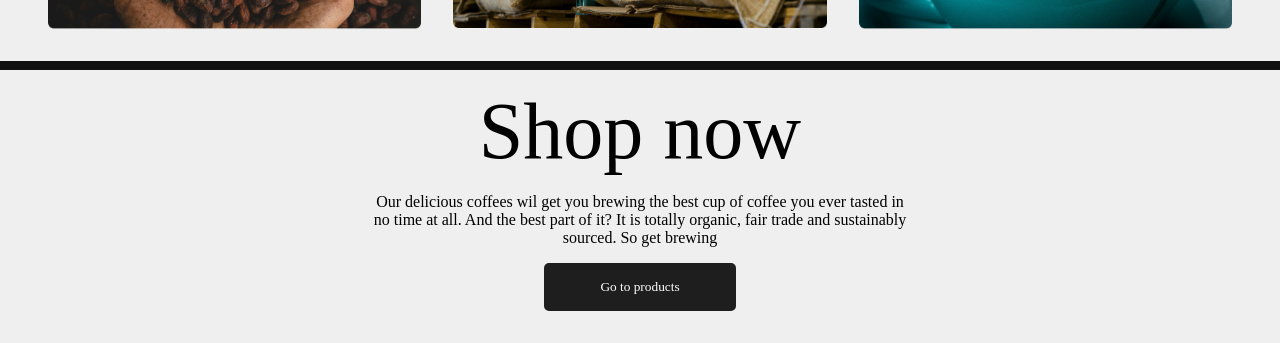
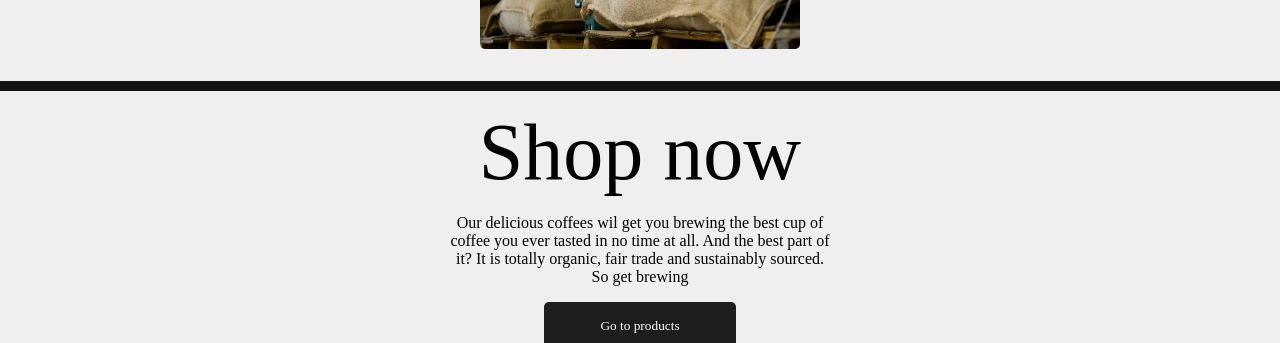
Before and after one commit to Razzoy/Sunshine-Coffee-Project, a React (Vite) app: page / in a window 1280 px wide. Shown: the part 989-1332 px from the top of the page. Built offline with nearby package versions, Linux system fonts and the light colour scheme; a web font is replaced by a local one.

Commit message:
last fix

```diff
--- a/src/components/PageCard/PageCard.module.scss
+++ b/src/components/PageCard/PageCard.module.scss
@@ -62,6 +62,8 @@
         padding: 1rem 0;
         @extend %inika;
         font-size: 1rem;
+        width: 200px;
+        margin: auto;
         &:hover{
             cursor: pointer;
             transform: scale(0.99);
@@ -73,12 +75,6 @@
         }
     }
 
-    @media (min-width: 700px) {
-
-    }
-
-    @media (min-width: 1100px) {
-    }
 }
 
 .roastContainer{
--- a/src/components/SectionAbout/SectionAbout.module.scss
+++ b/src/components/SectionAbout/SectionAbout.module.scss
@@ -24,6 +24,8 @@
     }
 
     @media (min-width: 1100px) {
+    margin: 0 8rem;
+
         h2 {
             min-height: 0;
         }
--- a/src/components/SectionShop/SectionShop.module.scss
+++ b/src/components/SectionShop/SectionShop.module.scss
@@ -34,6 +34,8 @@
     }
 
     @media (min-width: 1100px) {
+    margin: 0 8rem;
+
         p{
             margin: 0 20rem 1rem;
         }
--- a/src/components/SectionTestimonies/SectionTestimonies.module.scss
+++ b/src/components/SectionTestimonies/SectionTestimonies.module.scss
@@ -14,7 +14,6 @@
     }
 
     @media (min-width: 1100px){
-
         @include mixin.gridable(4, 1fr, 4rem);
     }
 }
```
